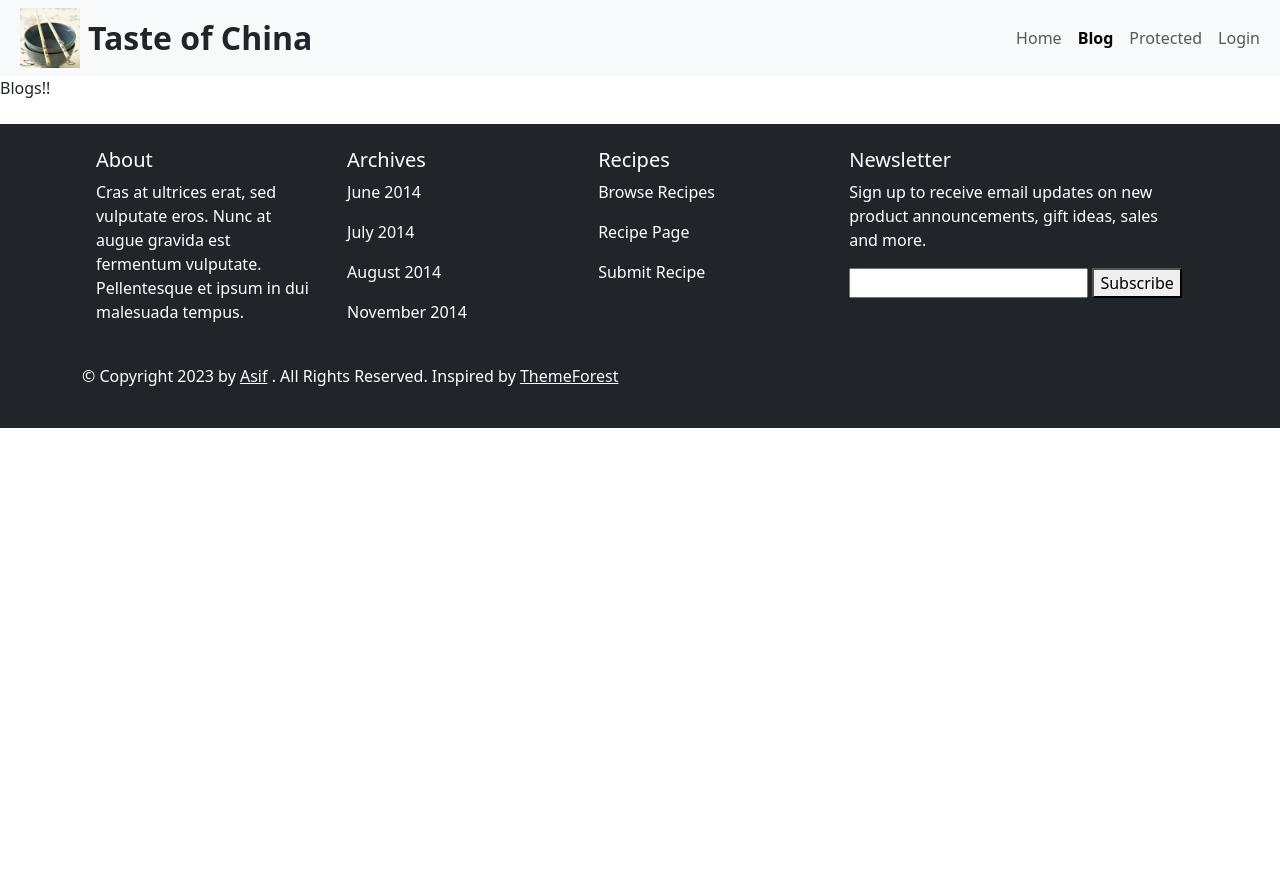
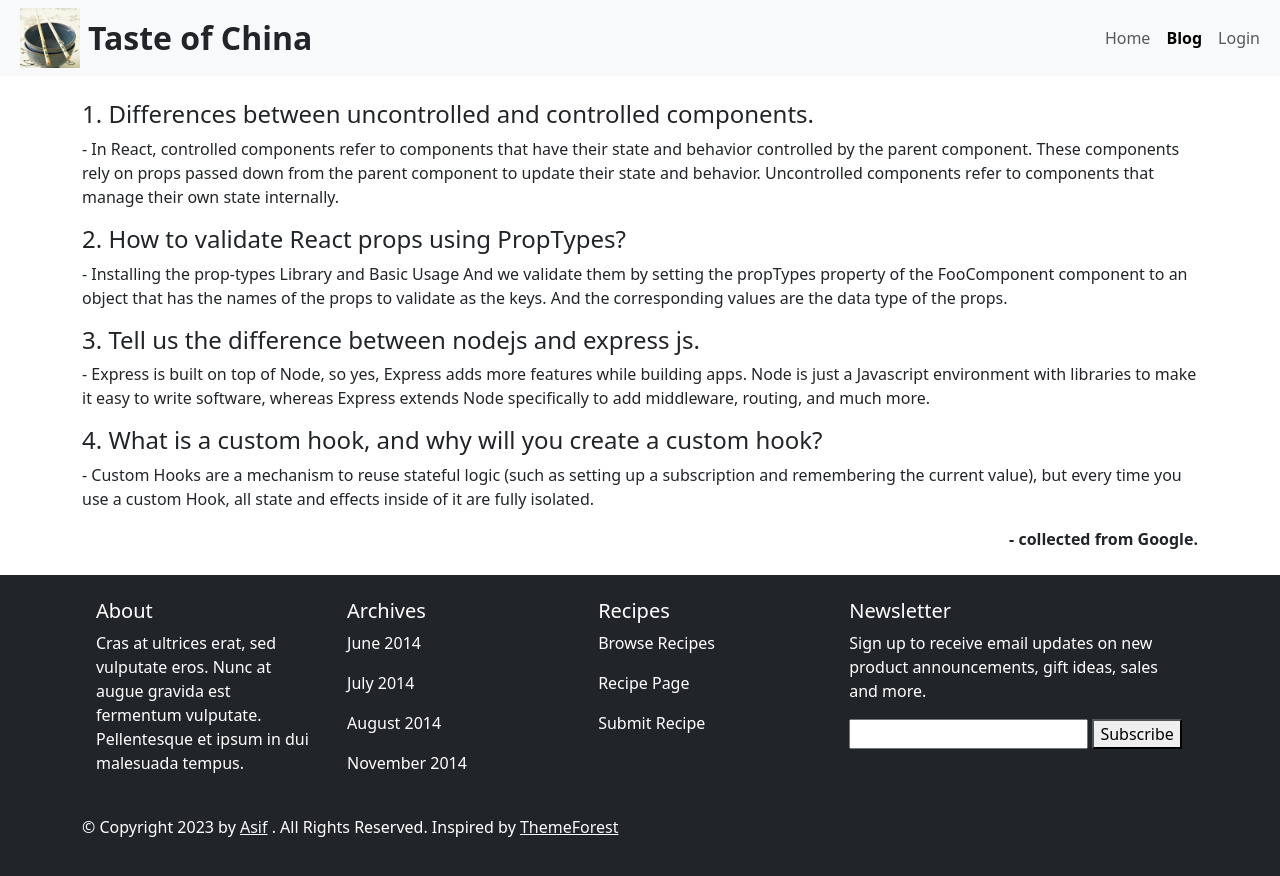
Before and after one commit to asif93-138/chef-recipe-hunter-client, a React (Vite) app: page /blog in a window 1280 px wide. Shown: the top 876 px of the page. Before the commit the page ends 800 px from the top, so only its background shows below. Built offline with nearby package versions, Linux system fonts and the light colour scheme; no server answers.

Commit message:
everything completed except deployment!

```diff
--- a/src/components/Blog/Blog.jsx
+++ b/src/components/Blog/Blog.jsx
@@ -1,10 +1,19 @@
 import React from 'react';
+import { Container } from 'react-bootstrap';
 
 const Blog = () => {
     return (
-        <div>
-            Blogs!!
-        </div>
+        <Container className='mt-4'>
+           <h4>1. Differences between uncontrolled and controlled components.</h4>
+           <p>- In React, controlled components refer to components that have their state and behavior controlled by the parent component. These components rely on props passed down from the parent component to update their state and behavior. Uncontrolled components refer to components that manage their own state internally.</p>
+           <h4>2. How to validate React props using PropTypes?</h4>
+           <p>- Installing the prop-types Library and Basic Usage And we validate them by setting the propTypes property of the FooComponent component to an object that has the names of the props to validate as the keys. And the corresponding values are the data type of the props.</p>
+           <h4>3. Tell us the difference between nodejs and express js.</h4>
+           <p>- Express is built on top of Node, so yes, Express adds more features while building apps. Node is just a Javascript environment with libraries to make it easy to write software, whereas Express extends Node specifically to add middleware, routing, and much more.</p>
+           <h4>4. What is a custom hook, and why will you create a custom hook?</h4>
+           <p>- Custom Hooks are a mechanism to reuse stateful logic (such as setting up a subscription and remembering the current value), but every time you use a custom Hook, all state and effects inside of it are fully isolated.</p>
+            <p className='text-end'><strong>- collected from Google.</strong></p>
+        </Container>
     );
 };
 
--- a/src/components/Header/Header.jsx
+++ b/src/components/Header/Header.jsx
@@ -28,9 +28,6 @@ const Header = () => {
           <li className="nav-item">
           <ActiveLink className='nav-link' to='/blog'>Blog</ActiveLink>
           </li>
-          <li className="nav-item">
-          <ActiveLink className='nav-link' to='/protected'>Protected</ActiveLink>
-          </li>
 
           {loggedinuser ? <><li className="nav-item"><Link className='nav-link' onClick={signedout}>Log out</Link></li><li className="nav-item"><img title={loggedinuser?.displayName} src={loggedinuser.photoURL} className='w-fix rounded-circle ms-1' /></li></>:<li className="nav-item"><ActiveLink className='nav-link' to='/login'>Login</ActiveLink></li>}
 
--- a/src/components/SecuredPage/SecuredPage.jsx
+++ /dev/null
@@ -1,12 +0,0 @@
-import React from 'react';
-import './SecuredPage.css';
-
-const SecuredPage = () => {
-    return (
-        <div>
-            <p>Page is protected!</p>
-        </div>
-    );
-};
-
-export default SecuredPage;
```
Also changed, not shown: src/main.jsx (+1 -6 lines), src/components/SecuredPage/SecuredPage.css (deleted), 1 other file (tests, documents, lock files or other folders).
